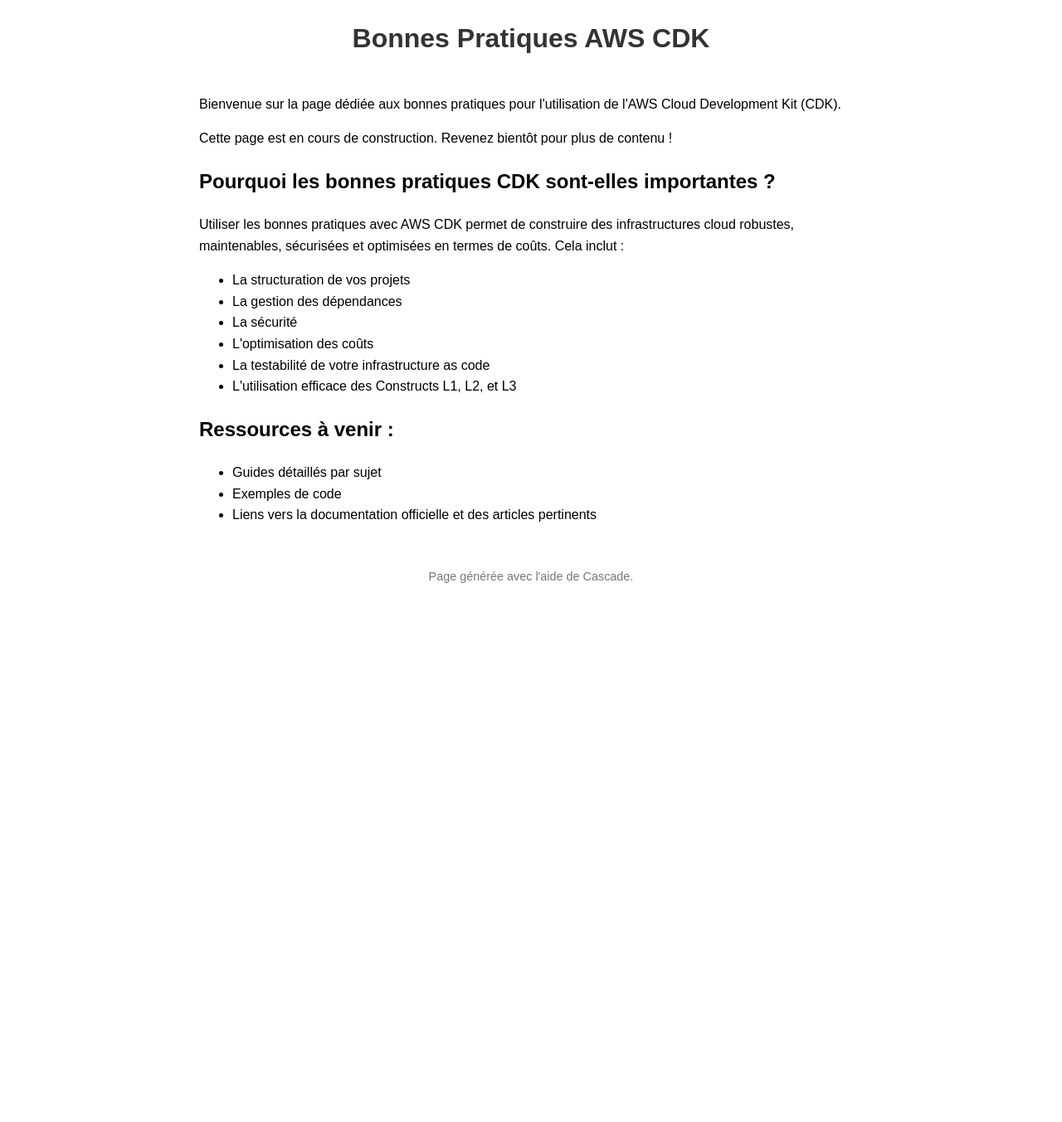
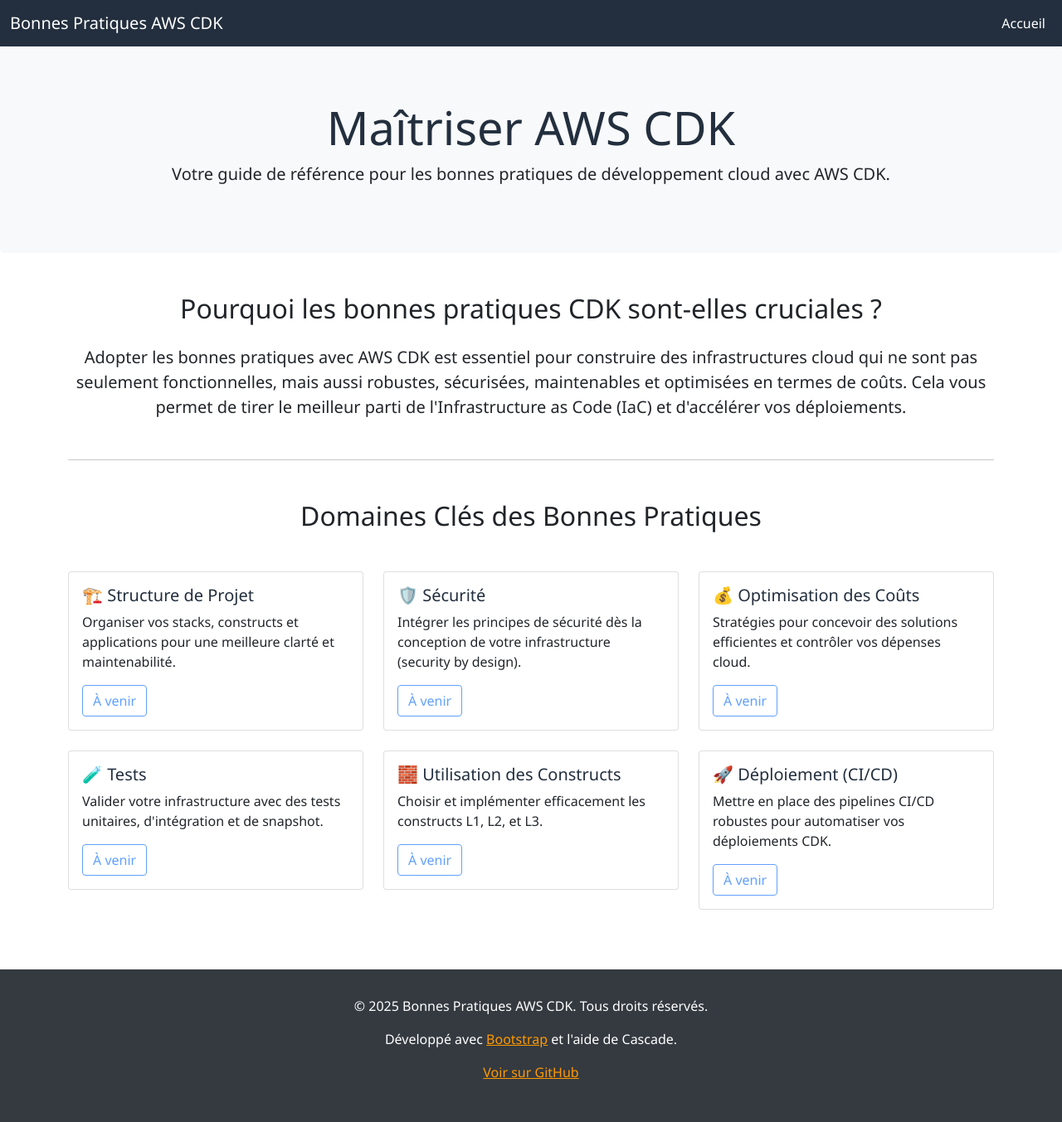
Before and after one commit to 0nde/cdk-best-practices, a plain HTML site: page index.html in a window 1280 px wide. Shown: the whole page at 83% size. Before the commit the page ends 800 px from the top, so only its background shows below. Drawn offline with nearby package versions, Linux system fonts and the light colour scheme.

Commit message:
feat: Enhance UI with Bootstrap and modern layout

```diff
--- a/index.html
+++ b/index.html
@@ -3,43 +3,175 @@
 <head>
     <meta charset="UTF-8">
     <meta name="viewport" content="width=device-width, initial-scale=1.0">
-    <title>Bonnes Pratiques CDK</title>
+    <title>Bonnes Pratiques AWS CDK</title>
+    <!-- Bootstrap CSS -->
+    <link href="https://stackpath.bootstrapcdn.com/bootstrap/5.1.3/css/bootstrap.min.css" rel="stylesheet">
     <style>
-        body { font-family: sans-serif; margin: 20px; line-height: 1.6; }
-        header { text-align: center; margin-bottom: 40px; }
-        h1 { color: #333; }
-        .container { max-width: 800px; margin: 0 auto; padding: 0 20px; }
-        footer { text-align: center; margin-top: 50px; font-size: 0.9em; color: #777; }
+        body {
+            padding-top: 56px; /* Adjust for fixed navbar */
+            font-family: 'Segoe UI', Tahoma, Geneva, Verdana, sans-serif;
+        }
+        .navbar {
+            background-color: #232f3e !important; /* AWS Navy */
+        }
+        .navbar-brand, .nav-link {
+            color: #ffffff !important;
+        }
+        .navbar-brand:hover, .nav-link:hover {
+            color: #ff9900 !important; /* AWS Orange */
+        }
+        .hero-section {
+            background-color: #f8f9fa;
+            padding: 4rem 2rem;
+            margin-bottom: 2rem;
+            border-radius: 0.3rem;
+        }
+        .hero-section h1 {
+            color: #232f3e;
+            font-weight: 300;
+        }
+        .hero-section p {
+            font-size: 1.25rem;
+            font-weight: 300;
+        }
+        .card-title {
+            color: #232f3e;
+        }
+        .card {
+            margin-bottom: 1.5rem;
+            transition: transform 0.2s ease-in-out, box-shadow 0.2s ease-in-out;
+        }
+        .card:hover {
+            transform: translateY(-5px);
+            box-shadow: 0 4px 15px rgba(0,0,0,0.1);
+        }
+        footer {
+            background-color: #343a40;
+            color: white;
+            padding: 2rem 0;
+            margin-top: 3rem;
+        }
+        footer a {
+            color: #ff9900;
+        }
+        footer a:hover {
+            color: #ffffff;
+            text-decoration: none;
+        }
     </style>
 </head>
 <body>
-    <header>
-        <h1>Bonnes Pratiques AWS CDK</h1>
+    <!-- Navigation Bar -->
+    <nav class="navbar navbar-expand-lg navbar-dark fixed-top">
+        <div class="container-fluid">
+            <a class="navbar-brand" href="#">Bonnes Pratiques AWS CDK</a>
+            <button class="navbar-toggler" type="button" data-bs-toggle="collapse" data-bs-target="#navbarNav" aria-controls="navbarNav" aria-expanded="false" aria-label="Toggle navigation">
+                <span class="navbar-toggler-icon"></span>
+            </button>
+            <div class="collapse navbar-collapse" id="navbarNav">
+                <ul class="navbar-nav ms-auto">
+                    <li class="nav-item">
+                        <a class="nav-link active" aria-current="page" href="#">Accueil</a>
+                    </li>
+                    <!-- Add more nav items here as content grows -->
+                    <!-- <li class="nav-item"><a class="nav-link" href="#section1">Section 1</a></li> -->
+                </ul>
+            </div>
+        </div>
+    </nav>
+
+    <!-- Hero Section -->
+    <header class="hero-section text-center">
+        <div class="container">
+            <h1 class="display-4">Maîtriser AWS CDK</h1>
+            <p class="lead">Votre guide de référence pour les bonnes pratiques de développement cloud avec AWS CDK.</p>
+        </div>
     </header>
-    <div class="container">
-        <p>Bienvenue sur la page dédiée aux bonnes pratiques pour l'utilisation de l'AWS Cloud Development Kit (CDK).</p>
-        <p>Cette page est en cours de construction. Revenez bientôt pour plus de contenu !</p>
 
-        <h2>Pourquoi les bonnes pratiques CDK sont-elles importantes ?</h2>
-        <p>Utiliser les bonnes pratiques avec AWS CDK permet de construire des infrastructures cloud robustes, maintenables, sécurisées et optimisées en termes de coûts. Cela inclut :</p>
-        <ul>
-            <li>La structuration de vos projets</li>
-            <li>La gestion des dépendances</li>
-            <li>La sécurité</li>
-            <li>L'optimisation des coûts</li>
-            <li>La testabilité de votre infrastructure as code</li>
-            <li>L'utilisation efficace des Constructs L1, L2, et L3</li>
-        </ul>
+    <!-- Main Content -->
+    <main class="container">
+        <section id="introduction" class="my-5">
+            <h2 class="text-center mb-4">Pourquoi les bonnes pratiques CDK sont-elles cruciales ?</h2>
+            <p class="text-center lead">
+                Adopter les bonnes pratiques avec AWS CDK est essentiel pour construire des infrastructures cloud qui ne sont pas seulement fonctionnelles,
+                mais aussi robustes, sécurisées, maintenables et optimisées en termes de coûts.
+                Cela vous permet de tirer le meilleur parti de l'Infrastructure as Code (IaC) et d'accélérer vos déploiements.
+            </p>
+        </section>
 
-        <h2>Ressources à venir :</h2>
-        <ul>
-            <li>Guides détaillés par sujet</li>
-            <li>Exemples de code</li>
-            <li>Liens vers la documentation officielle et des articles pertinents</li>
-        </ul>
-    </div>
-    <footer>
-        <p>Page générée avec l'aide de Cascade.</p>
+        <hr class="my-5">
+
+        <section id="core-practices">
+            <h2 class="text-center mb-5">Domaines Clés des Bonnes Pratiques</h2>
+            <div class="row">
+                <div class="col-md-4">
+                    <div class="card">
+                        <div class="card-body">
+                            <h5 class="card-title">🏗️ Structure de Projet</h5>
+                            <p class="card-text">Organiser vos stacks, constructs et applications pour une meilleure clarté et maintenabilité.</p>
+                            <a href="#" class="btn btn-outline-primary disabled">À venir</a>
+                        </div>
+                    </div>
+                </div>
+                <div class="col-md-4">
+                    <div class="card">
+                        <div class="card-body">
+                            <h5 class="card-title">🛡️ Sécurité</h5>
+                            <p class="card-text">Intégrer les principes de sécurité dès la conception de votre infrastructure (security by design).</p>
+                            <a href="#" class="btn btn-outline-primary disabled">À venir</a>
+                        </div>
+                    </div>
+                </div>
+                <div class="col-md-4">
+                    <div class="card">
+                        <div class="card-body">
+                            <h5 class="card-title">💰 Optimisation des Coûts</h5>
+                            <p class="card-text">Stratégies pour concevoir des solutions efficientes et contrôler vos dépenses cloud.</p>
+                            <a href="#" class="btn btn-outline-primary disabled">À venir</a>
+                        </div>
+                    </div>
+                </div>
+                <div class="col-md-4">
+                    <div class="card">
+                        <div class="card-body">
+                            <h5 class="card-title">🧪 Tests</h5>
+                            <p class="card-text">Valider votre infrastructure avec des tests unitaires, d'intégration et de snapshot.</p>
+                            <a href="#" class="btn btn-outline-primary disabled">À venir</a>
+                        </div>
+                    </div>
+                </div>
+                <div class="col-md-4">
+                    <div class="card">
+                        <div class="card-body">
+                            <h5 class="card-title">🧱 Utilisation des Constructs</h5>
+                            <p class="card-text">Choisir et implémenter efficacement les constructs L1, L2, et L3.</p>
+                            <a href="#" class="btn btn-outline-primary disabled">À venir</a>
+                        </div>
+                    </div>
+                </div>
+                <div class="col-md-4">
+                    <div class="card">
+                        <div class="card-body">
+                            <h5 class="card-title">🚀 Déploiement (CI/CD)</h5>
+                            <p class="card-text">Mettre en place des pipelines CI/CD robustes pour automatiser vos déploiements CDK.</p>
+                            <a href="#" class="btn btn-outline-primary disabled">À venir</a>
+                        </div>
+                    </div>
+                </div>
+            </div>
+        </section>
+    </main>
+
+    <!-- Footer -->
+    <footer class="text-center">
+        <div class="container">
+            <p>&copy; 2025 Bonnes Pratiques AWS CDK. Tous droits réservés.</p>
+            <p>Développé avec <a href="https://getbootstrap.com/" target="_blank" rel="noopener noreferrer">Bootstrap</a> et l'aide de Cascade.</p>
+            <p><a href="https://github.com/0nde/cdk-best-practices" target="_blank" rel="noopener noreferrer">Voir sur GitHub</a></p>
+        </div>
     </footer>
+
+    <!-- Bootstrap Bundle with Popper -->
+    <script src="https://stackpath.bootstrapcdn.com/bootstrap/5.1.3/js/bootstrap.bundle.min.js"></script>
 </body>
 </html>
```
